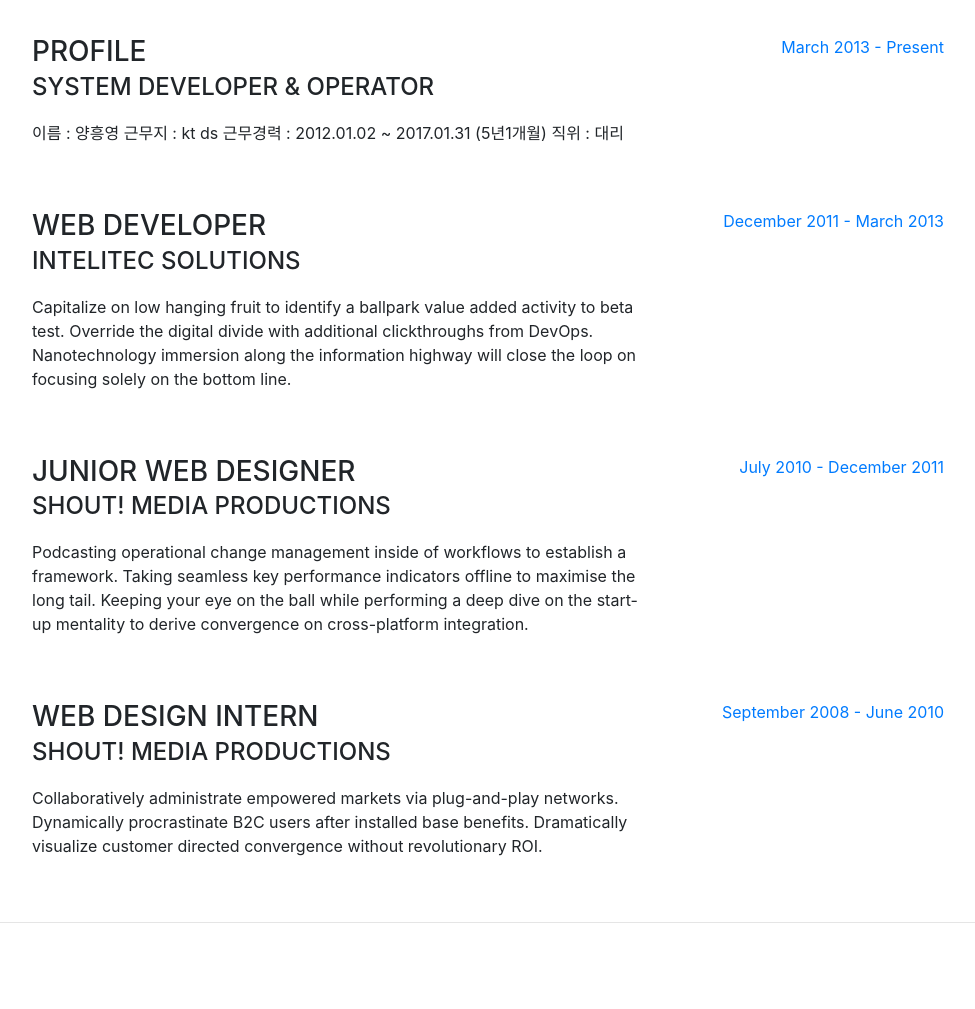
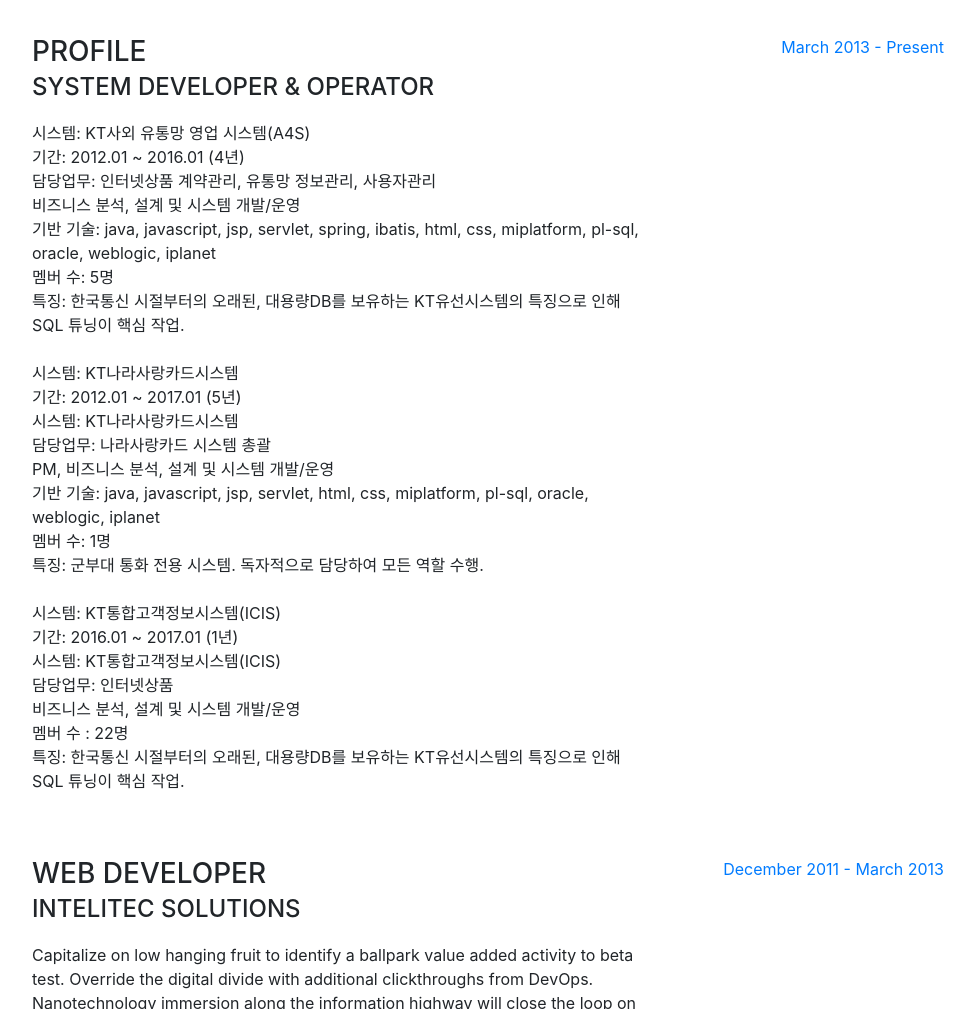
Before and after one commit to gulatnaru/gulatnaru.github.io, a website with bundled scripts: page index.html in a window 1280 px wide. Shown: the part 900-1909 px from the top of the page, without its empty margins (288-1263 px from the left). Built offline with nearby package versions, Linux system fonts and the light colour scheme; a web font is replaced by a local one.

Commit message:
experience edit v2

```diff
--- a/index.html
+++ b/index.html
@@ -69,6 +69,11 @@
           <div class="subheading mb-5">13, Bulgokbuk-ro 21beon-gil, Bundang-gu, Seongnam-si, Gyeonggi-do, Republic of Korea. Tel) 010-8982-2492
             <a href="mailto:name@email.com">gulatnaru1@naver.com</a>
           </div>
+          <p>이름       :  양흥영 <br>
+			  근무지    :  kt ds<br>
+			  근무경력 :  2012.01.02 ~ 2017.01.31 (5년1개월)<br>
+			  직위       :  대리<br>
+          </p>
           <p class="lead mb-5">I am experienced in web development and operation based on java to provide a robust system. In addition I am interested in Blockchain and token economy.
           </p>
           <div class="social-icons">
@@ -98,10 +103,31 @@
             <div class="resume-content mr-auto">
               <h3 class="mb-0">PROFILE</h3>
               <div class="subheading mb-3">System Developer & Operator</div>
-              <p>이름       :  양흥영
-				  근무지    :  kt ds
-				  근무경력 :  2012.01.02 ~ 2017.01.31 (5년1개월)
-				  직위       :  대리
+              <p>
+시스템: KT사외 유통망 영업 시스템(A4S)	<br>
+기간: 2012.01 ~ 2016.01 (4년)<br>
+담당업무: 인터넷상품 계약관리, 유통망 정보관리, 사용자관리<br>
+                 비즈니스 분석, 설계 및 시스템 개발/운영<br>
+기반 기술: java, javascript, jsp, servlet, spring, ibatis, html, css, miplatform, pl-sql, oracle, weblogic, iplanet<br>
+멤버 수: 5명<br>
+특징: 한국통신 시절부터의 오래된, 대용량DB를 보유하는 KT유선시스템의 특징으로 인해 SQL 튜닝이 핵심 작업.<br>
+<br>
+시스템: KT나라사랑카드시스템<br>
+기간: 2012.01 ~ 2017.01 (5년)<br>
+시스템: KT나라사랑카드시스템<br>
+담당업무: 나라사랑카드 시스템 총괄 <br>
+PM, 비즈니스 분석, 설계 및 시스템 개발/운영<br>
+기반 기술: java, javascript, jsp, servlet, html, css, miplatform, pl-sql, oracle, weblogic, iplanet<br>
+멤버 수: 1명<br>
+특징: 군부대 통화 전용 시스템. 독자적으로 담당하여 모든 역할 수행.<br>
+<br>
+시스템: KT통합고객정보시스템(ICIS)<br>
+기간: 2016.01 ~ 2017.01 (1년)<br>
+시스템: KT통합고객정보시스템(ICIS)<br>
+담당업무: 인터넷상품<br>
+비즈니스 분석, 설계 및 시스템 개발/운영<br>
+멤버 수 : 22명<br>
+특징: 한국통신 시절부터의 오래된, 대용량DB를 보유하는 KT유선시스템의 특징으로 인해 SQL 튜닝이 핵심 작업.
               </p>
             </div>
             <div class="resume-date text-md-right">
```
